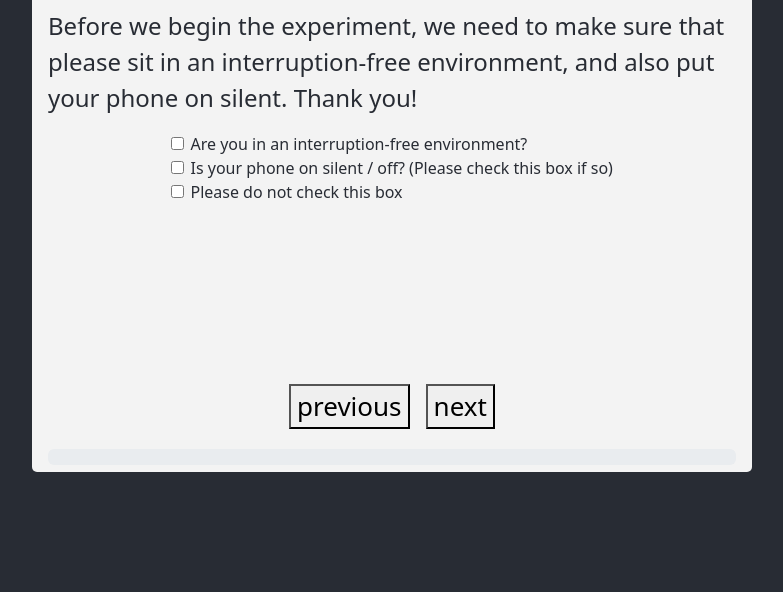
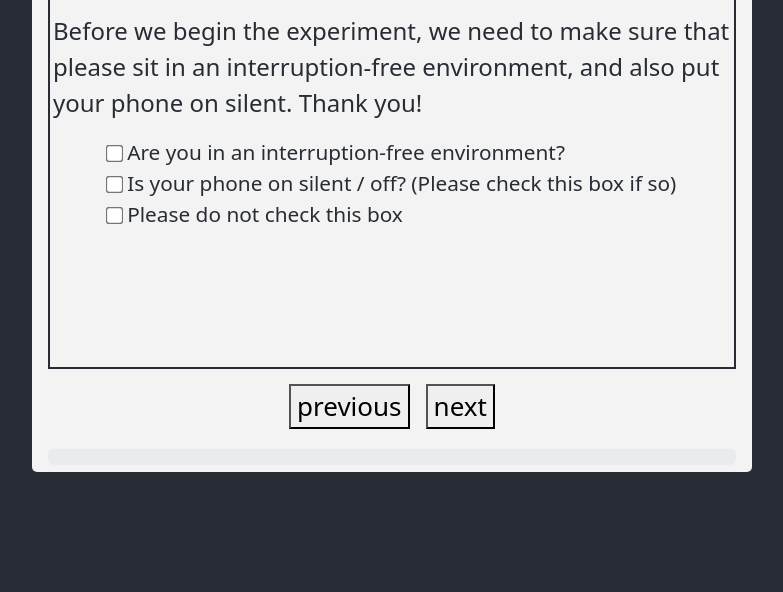
Before and after one commit to Tamerabdalrazaq/experimental-psychology, a React app in the folder experiment/: page / in a window 1280 px wide. Shown: the part 208-800 px from the top of the page, without its empty margins (248-1031 px from the left). Built offline with nearby package versions, Linux system fonts and the light colour scheme.

Commit message:
Instructions

```diff
--- a/experiment/src/components/UI/AttentionCheck.js
+++ b/experiment/src/components/UI/AttentionCheck.js
@@ -1,9 +1,4 @@
-import React, {
-   useEffect,
-   useState,
-   forwardRef,
-   useImperativeHandle,
-} from "react";
+import React, { useState, forwardRef, useImperativeHandle } from "react";
 import InstructionsView from "./InstructionsView";
 
 const AttentionCheck = forwardRef(
@@ -39,7 +34,7 @@ const AttentionCheck = forwardRef(
                         onClick={(e) => handleCheckClick(e, question)}
                      />
                      <label
-                        for={`checkbox-${index}`}
+                        htmlFor={`checkbox-${index}`}
                         style={{ color: `${!attentive && "red"}` }}
                      >
                         {question.label}
@@ -52,57 +47,4 @@ const AttentionCheck = forwardRef(
    }
 );
 
-// function AttentionCheck({
-//    title,
-//    instructions,
-//    attention_questions,
-//    setChildReady,
-// }) {
-//    const [checkedNum, setCheckedNum] = useState(0);
-//    const [attentive, setAttentive] = useState(true);
-
-//    function allow_next() {
-//       const allowed = checkedNum === attention_questions.length - 1;
-//       if (allowed) return true;
-//       setAttentive(false);
-//       return false;
-//    }
-
-//    useEffect(() => {
-//       setChildReady(() => {
-//          allow_next();
-//       });
-//    }, []);
-
-//    return (
-//       <div className="attention-check">
-//          <InstructionsView title={title} instructions={instructions} />
-//          <div className="checklist">
-//             {attention_questions.map((question, index) => (
-//                <span>
-//                   <input
-//                      type={"checkbox"}
-//                      id={`checkbox-${index}`}
-//                      key={index}
-//                      onClick={(e) => {
-//                         setCheckedNum(
-//                            (prev) =>
-//                               prev +
-//                               (e.target.checked === question.checked ? 1 : -1)
-//                         );
-//                      }}
-//                   />
-//                   <label
-//                      for={`checkbox-${index}`}
-//                      style={{ color: `${!attentive && "red"}` }}
-//                   >
-//                      {question.label}
-//                   </label>
-//                </span>
-//             ))}
-//          </div>
-//       </div>
-//    );
-// }
-
 export default AttentionCheck;
--- a/experiment/src/css/App.scss
+++ b/experiment/src/css/App.scss
@@ -28,6 +28,8 @@ $width: 45rem;
     height: $height - 5rem;
     overflow-y: scroll;
     margin-bottom: 15px;
+    border: 2.5px solid #282c34;
+    padding: 3px;
   }
   .bottom{
     height: 4.5rem;
@@ -60,12 +62,13 @@ $width: 45rem;
   .checklist{
     display: flex;
     flex-direction: column;
-    font-size: 1rem;
+    font-size: 1.3rem;
     width: fit-content;
     span{
       text-align: left;
       input{
         margin-right: .4rem;
+        transform: scale(1.34);
       }
     }
   }
```
